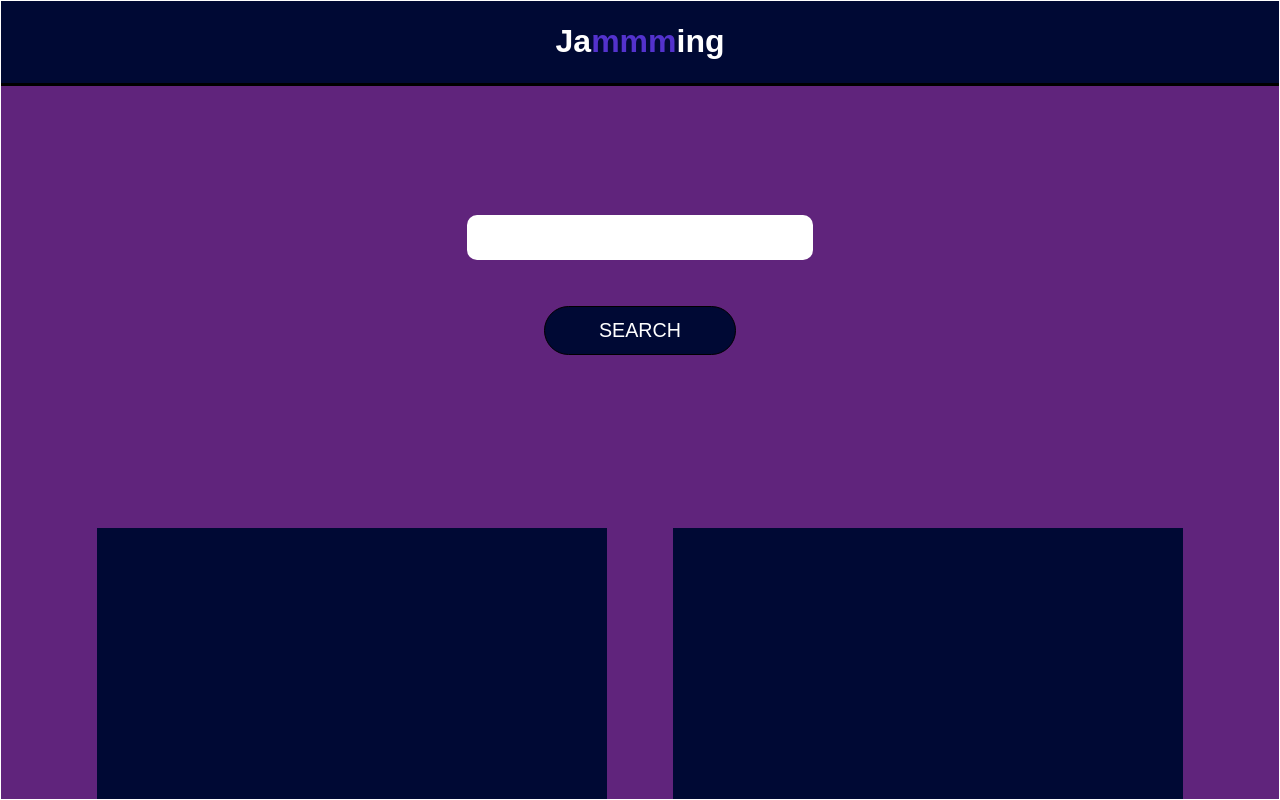
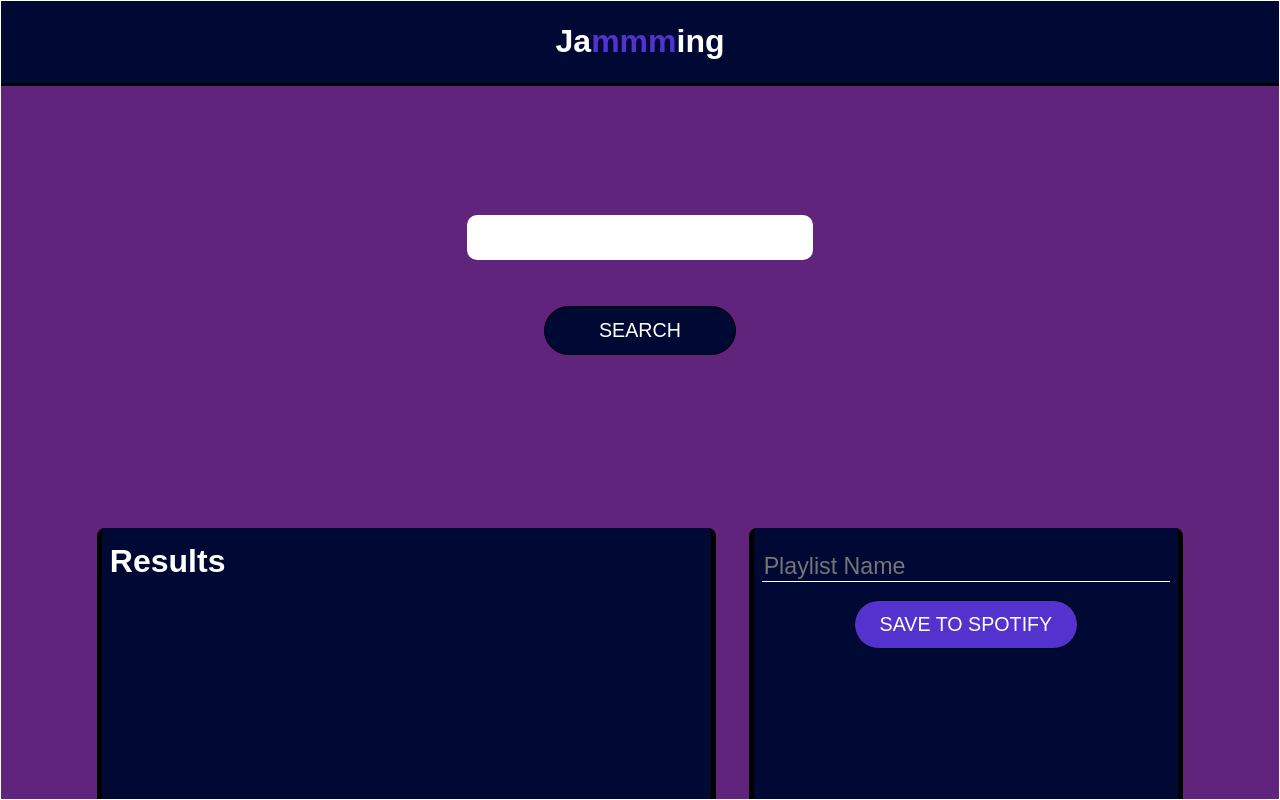
Before and after one commit to memelopez/Jamming, a React (Create React App) app: page / in a window 1280 px wide. Built offline with nearby package versions, Linux system fonts and the light colour scheme.

Commit message:
Add most styles for search results area

```diff
--- a/src/components/searchResults/SearchResults.js
+++ b/src/components/searchResults/SearchResults.js
@@ -4,8 +4,17 @@ import styles from './searchResults.module.css';
 const SearchResults = () => {
   return (
     <div className={styles.searchResultsContainer}>
-      <div className={styles.forPlaylist}></div>
-      <div className={styles.forTracklist}></div>
+      <div className={styles.forPlaylist}>
+        <h2>Results</h2>
+      </div>
+      <div className={styles.forTracklist}>
+        <form className={styles.savePlaylistForm}>
+          <input type="text" name="playlistNameInput" id="playlistNameInput" className={styles.playlistNameInput} placeholder='Playlist Name'/>
+          <div className={styles.save2playlist}>
+          </div>
+          <input type="submit" value="SAVE TO SPOTIFY" className={styles.savePlaylistBtn}/>
+        </form>
+      </div>
     </div>
   );
 }
--- a/src/components/searchResults/searchResults.module.css
+++ b/src/components/searchResults/searchResults.module.css
@@ -6,13 +6,55 @@
 }
 
 .forPlaylist {
-  width: 47%;
-  height: 600px;
+  width: 57%;
+  min-height: 600px;
   background-color: #000934;
+  padding: 0.5em;
+  border-left: 5px solid #000;
+  border-right: 5px solid #000;
+  border-radius: 8px;
+}
+
+.forPlaylist h2 {
+  font-size: 2em;
 }
 
 .forTracklist {
-  width: 47%;
-  height: 600px;
+  width: 40%;
+  min-height: 600px;
   background-color: #000934;
+  padding: 0.5em;
+  border-left: 5px solid #000;
+  border-right: 5px solid #000;
+  border-radius: 8px;
 }
+
+.savePlaylistForm {
+  display: flex;
+  flex-direction: column;
+  justify-content: center;
+  align-items: center;
+  margin-top: 1em;
+}
+
+.playlistNameInput {
+  width: 100%;
+  font-size: 1.45em;
+  color: white;
+  background-color: #000934;
+  border: none;
+  border-bottom: 1px solid white;
+  margin-bottom: 0.5em;
+}
+
+.savePlaylistBtn {
+  font-size: 1.23em;
+  padding: 0.6em 0;
+  margin: 0.35em;
+  background-color: #5332cd;
+  color: #fff;
+  box-shadow: none;
+  border-radius: 50px;
+  border: 1px solid #000;
+  width: 55%;
+}
```
